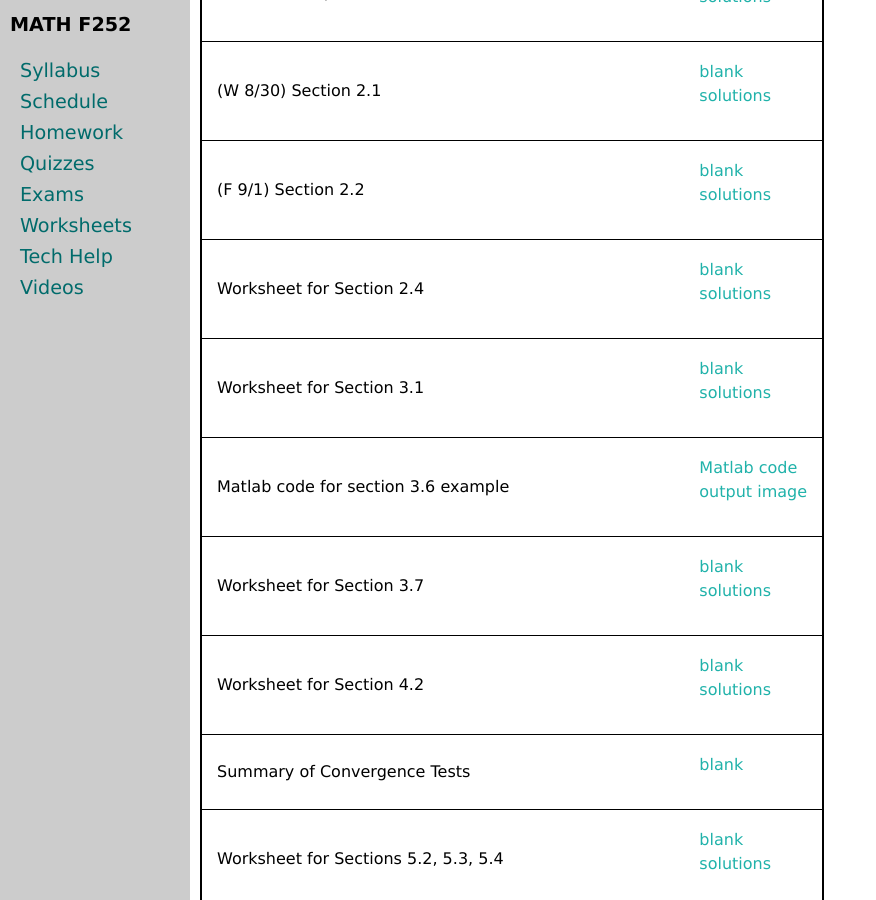
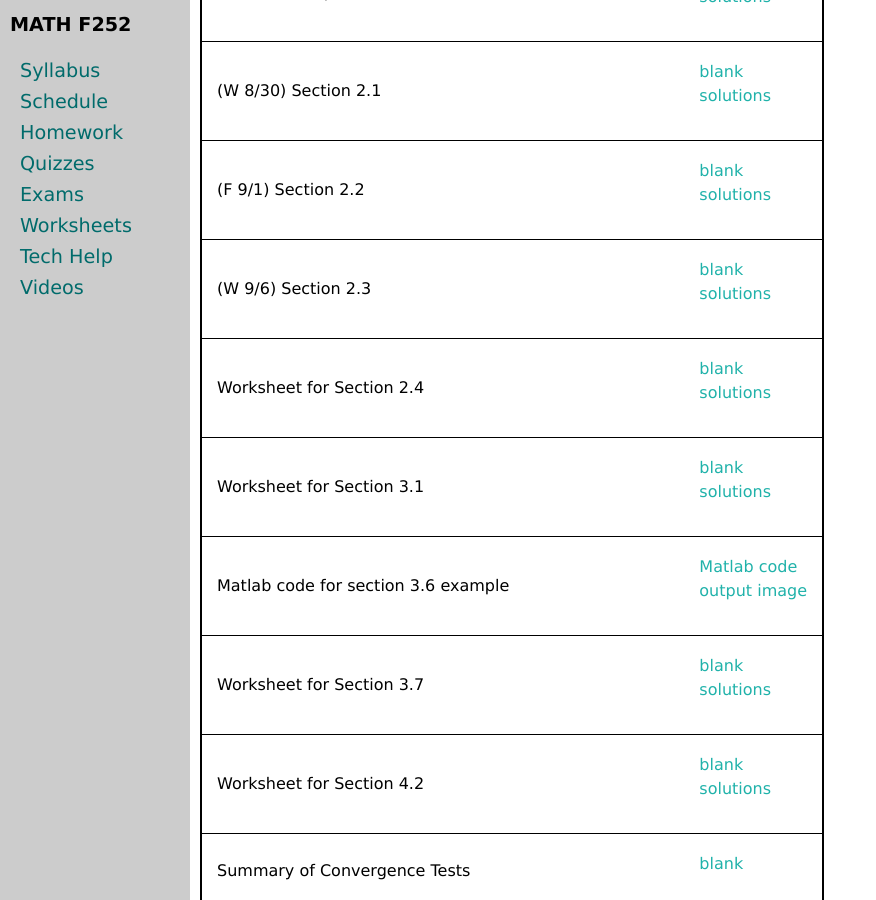
Before and after one commit to uaf-math/calc2, a Jekyll site: the page built from worksheets.md, in a window 1280 px wide and 900 px high, scrolled down 483 px. Shown: the whole window, without its empty margins (0-876 px from the left). Built offline with Jekyll 4.4.1, drawn with Linux system fonts in a browser that asks for light colours.

Commit message:
Update worksheets.yml

```diff
--- a/_data/worksheets.yml
+++ b/_data/worksheets.yml
@@ -16,6 +16,9 @@ worksheets:
 - name: (F 9/1) Section 2.2
   blank: M252-2-2.pdf
   solutions: M252-2-2-s.pdf
+- name: (W 9/6) Section 2.3
+  blank: M252-2-3.pdf
+  solutions: M252-2-3-s.pdf
 - name: Worksheet for Section 2.4
   blank: 2p4.pdf
   solutions: 2p4solns.pdf
```
